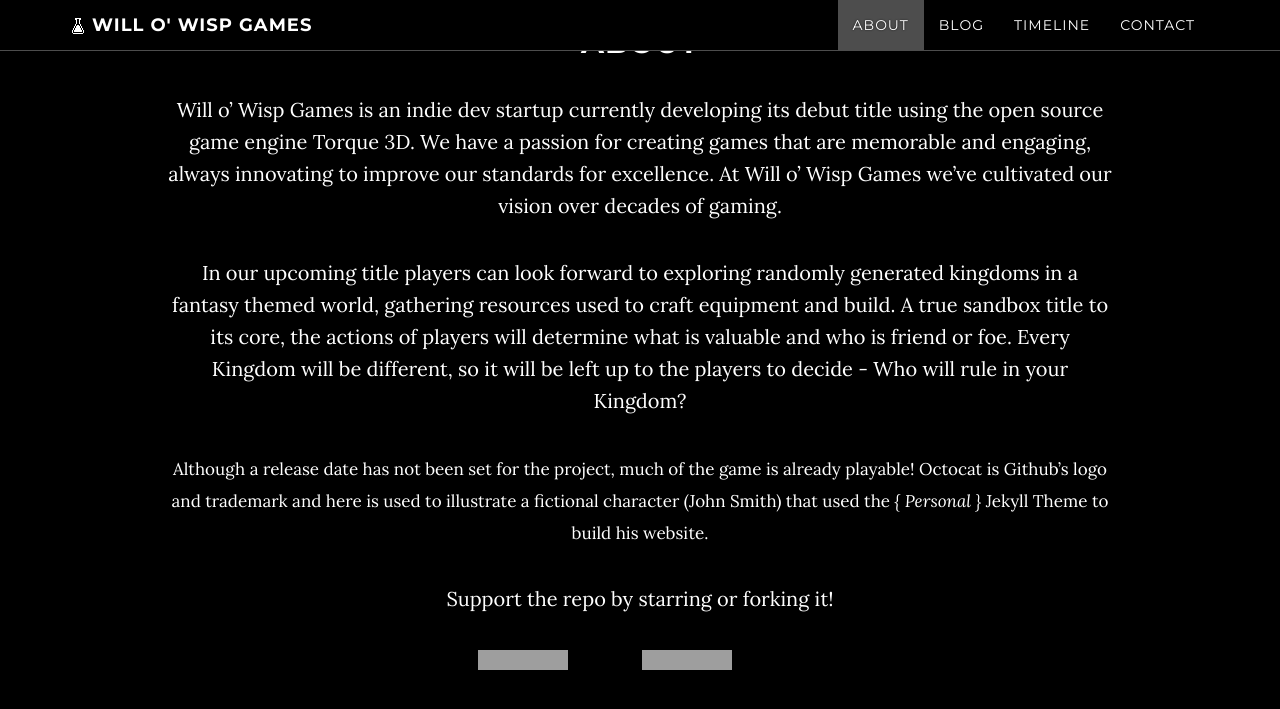
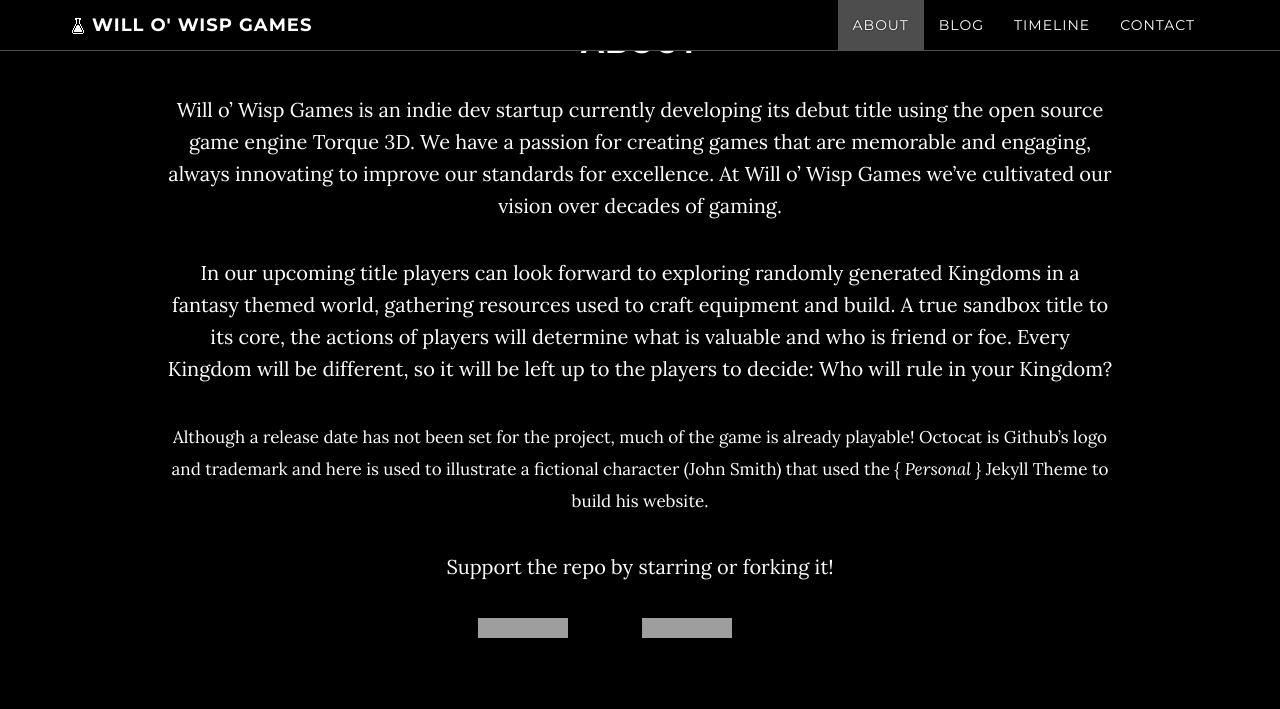
Before and after one commit to WilloWispGames/WilloWispGames.github.io, a Jekyll site: the page built from index.html, in a window 1280 px wide and 900 px high, scrolled down 1124 px, cut to the strip 0-709 px from the top of the window. Built offline with Jekyll 4.4.1, drawn with Linux system fonts in a browser that asks for light colours; nearby versions of some CDN libraries; comment, search, counter and statistics services are not loaded; grey boxes are pictures that could not be loaded.

Commit message:
Update about.html

```diff
--- a/about.html
+++ b/about.html
@@ -7,7 +7,7 @@
 
 Will o' Wisp Games is an indie dev startup currently developing its debut title using the open source game engine Torque 3D. We have a passion for creating games that are memorable and engaging, always innovating to improve our standards for excellence. At Will o' Wisp Games we've cultivated our vision over decades of gaming.
 
-In our upcoming title players can look forward to exploring randomly generated kingdoms in a fantasy themed world, gathering resources used to craft equipment and build. A true sandbox title to its core, the actions of players will determine what is valuable and who is friend or foe. Every Kingdom will be different, so it will be left up to the players to decide - Who will rule in your Kingdom?
+In our upcoming title players can look forward to exploring randomly generated Kingdoms in a fantasy themed world, gathering resources used to craft equipment and build. A true sandbox title to its core, the actions of players will determine what is valuable and who is friend or foe. Every Kingdom will be different, so it will be left up to the players to decide: Who will rule in your Kingdom?
 
 <small>
 Although a release date has not been set for the project, much of the game is already playable!
```
